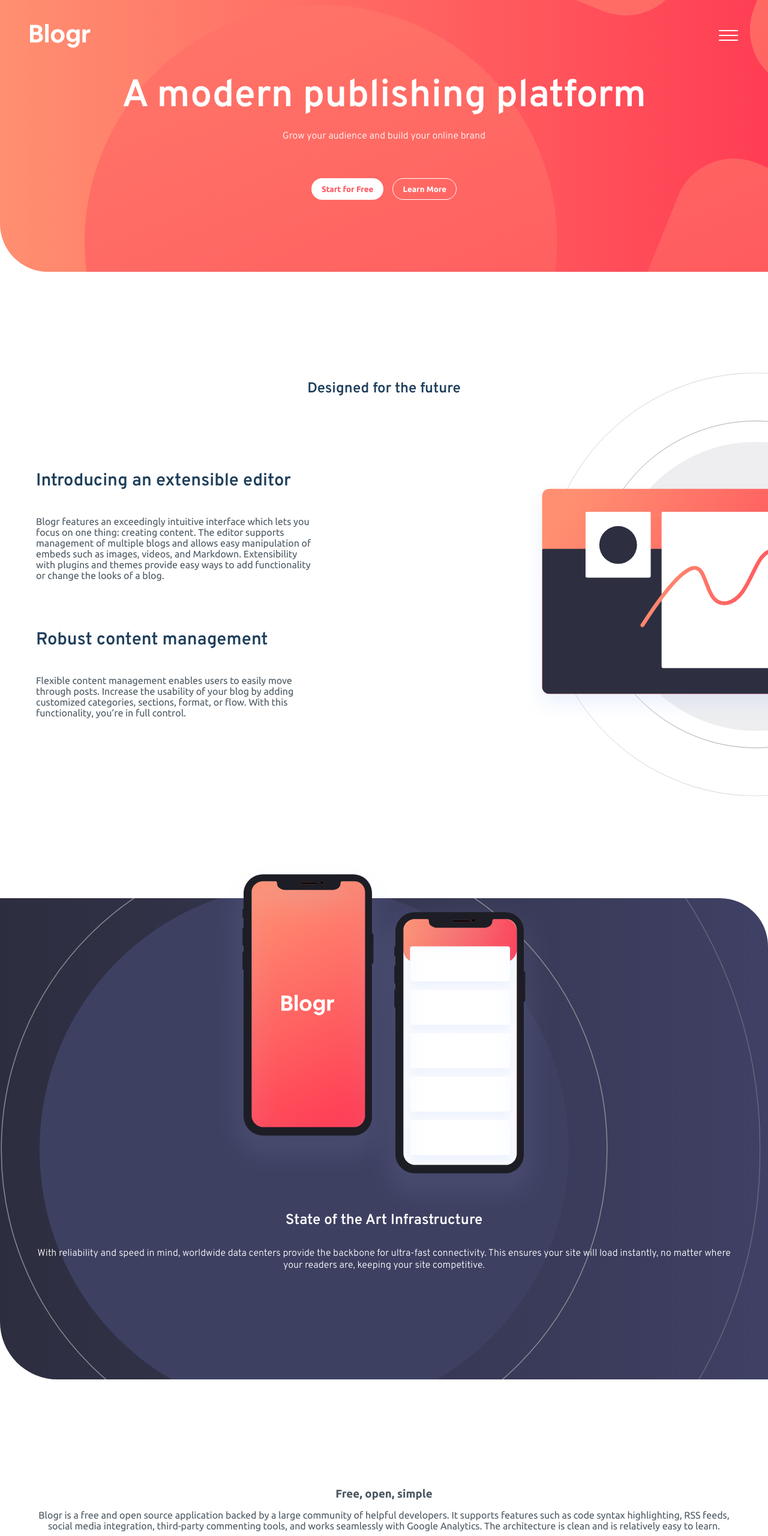
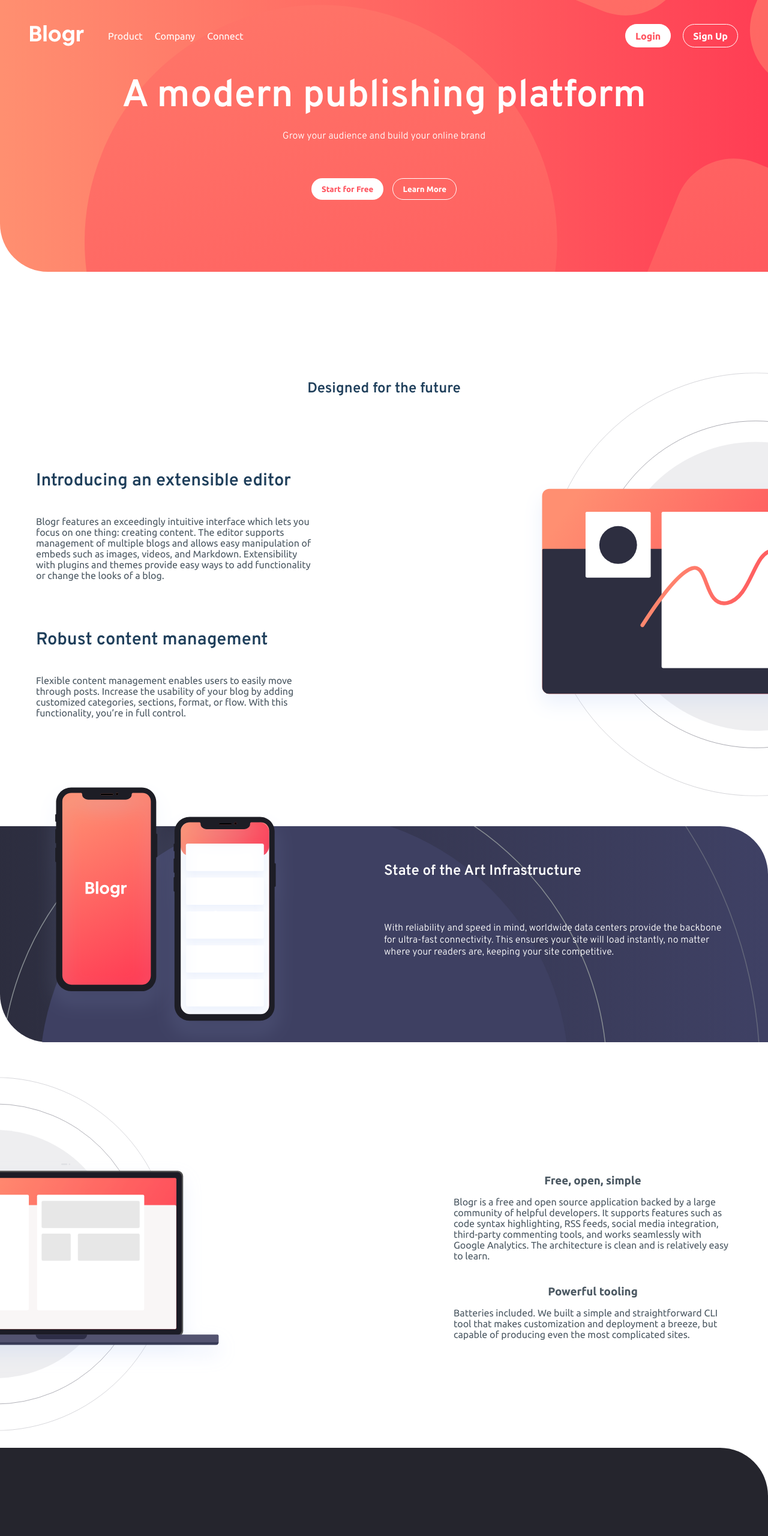
Before and after one commit to LucasDoCouto/blogr-landing-page, a plain HTML site: page index.html in a window 1280 px wide. Shown: the top 2560 px of the page at 60% size. Drawn offline with Linux system fonts and the light colour scheme.

Commit message:
nav menu

```diff
--- a/css/style.css
+++ b/css/style.css
@@ -146,16 +146,52 @@ img, svg{
     z-index: 3;
     padding-block: var(--space-m-l);
     inset-inline: var(--space-s-m);
+    gap: var(--space-m-l);
 }
 
 .menu-links{
     display: none;
 }
 
+[role="none"]{
+    display: grid;
+    place-items: center;
+}
+
+.menu-main-link{
+    text-decoration: none;
+    color: var(--text-white);
+}
+
+@media screen and (min-width: 601px){
+    .menu-links{
+        display: flex;
+        list-style-type: none;
+        justify-content: space-between;
+        width: 100%;
+        gap: var(--space-xs-s);
+    }
+
+    .menu-submenu{
+        display: none;
+    }
+
+    .menu-last{
+        margin-right: auto;
+    }
+
+}
+
 .hamburguer-menu{
     background: none;
     border: none;
     cursor: pointer;
+}
+
+@media screen and (min-width: 601px){
+    .hamburguer-menu{
+        display: none;
+    }
 }
 
 [aria-label="Homepage"]{
@@ -349,7 +385,6 @@ header .background{
     border-bottom-left-radius: 6rem;
     border-top-right-radius: 6rem;
     position: relative;
-    overflow: hidden;
 }
 
 .infrastructure p{
@@ -420,6 +455,8 @@ header .background{
     font-family: 'Ubuntu', sans-serif;
     font-weight: 100;
     padding: var(--space-3xl-4xl) 0;
+    position: relative;
+    overflow: hidden;
 }
 
 .features-section h2{
@@ -454,6 +491,15 @@ header .background{
     place-items: center;
     gap: var(--space-xl-2xl);
     text-align: center;
+}
+
+.feature-desktop-svg{
+    padding: 0;
+    position: absolute;
+    scale: 75%;
+    left: -53vh;
+    top: -10vh;
+    z-index: -4;
 }
 
 /* Footer */
@@ -546,7 +592,7 @@ footer{
         /* grid: 100% / auto auto; */
     }
 
-    .desktop-grid{
+    .desktop-grid-left{
         display: grid;
         /* grid: 100% / auto auto; */
         grid-template-columns: 40% auto;
@@ -554,6 +600,43 @@ footer{
         place-items: start;
         text-align: start;
         gap: var(--space-m-l);
+    }
+
+    .desktop-grid-right{
+        display: grid;
+        /* grid: 100% / auto auto; */
+        grid-template-columns: auto 40%;
+        grid-template-rows: auto auto;
+        place-items: start;
+        text-align: start;
+        gap: var(--space-m-l);
+    }
+
+    .infra-background{
+        /* inset: var(--space-s-m) 0 0; adiciona um espaço acima. TODO: estudar mais */
+        inset: 0;
+        margin: 0;
+        padding: 0;
+        max-height: 45vh;
+    }
+
+    .desktop-grid-phone{
+        display: grid;
+        /* grid: 100% / auto auto; */
+        grid-template-columns: auto 50%;
+        grid-template-rows: auto auto;
+        place-items: start;
+        text-align: start;
+        gap: var(--space-m-l);
+    }
+
+    .desktop-phone{
+        padding: 0;
+        position: absolute;
+        scale: 78%;
+        left: 0;
+        top: -18vh;
+        z-index: 1;
     }
 
     .future-editor h3{
@@ -568,8 +651,33 @@ footer{
         grid-area: 2 / 1;
     }
 
+    .item3{
+        grid-area: 1 / 2;
+    }
+
+    .item4{
+        grid-area: 2 / 2;
+    }
+
     .wrapper{
         margin: var(--space-l-xl);
     }
 
+    .footer-container{
+        display: grid;
+        grid-template-columns: auto auto;
+        align-items: start;
+    }
+
+    .footer-nav{
+        display: grid;
+        grid-template-columns: auto auto auto auto;
+    }
+
+    .footer-nav > div{
+        display: grid;
+        grid-template-columns: auto;
+        gap: var(--space-xs-s);
+    }
+
 }
--- a/index.html
+++ b/index.html
@@ -32,8 +32,8 @@
       </button>
       <ul role="menubar" class="menu-links" id="menu-bar">
         <li role="none">
-          <a href="#" role="menu-item">Product</a>
-          <ul>
+          <a href="#" role="menu-item" class="menu-main-link">Product</a>
+          <ul class="menu-submenu">
             Overview
             Pricing
             Marketplace
@@ -43,8 +43,8 @@
         </li>
 
         <li role="none">
-          <a href="#" role="menu-item">Company</a>
-          <ul>
+          <a href="#" role="menu-item" class="menu-main-link">Company</a>
+          <ul class="menu-submenu">
             About
             Team
             Blog
@@ -52,9 +52,9 @@
           </ul>
         </li>
 
-        <li role="none">
-          <a href="#" role="menu-item">Connect</a>
-          <ul>
+        <li role="none" class="menu-last">
+          <a href="#" role="menu-item" class="menu-main-link">Connect</a>
+          <ul class="menu-submenu">
             Contact
             Newsletter
             LinkedIn
@@ -92,7 +92,7 @@
       <div class="editor-content">
         <h2>Designed for the future</h2>
         <img src="images/illustration-editor-desktop.svg" alt="" class="mobile future-mobile-svg">
-        <div class="desktop-grid">
+        <div class="desktop-grid-left">
         <div class="grid-small content-desktop item1">
           <div>
           <h3>Introducing an extensible editor</h3>
@@ -123,22 +123,26 @@
       <img src="images/bg-pattern-circles.svg">
     </div>
     <div class="wrapper">
-      <img src="images/illustration-phones.svg" alt="" class="">
-      <h2>State of the Art Infrastructure</h2>
-      <div class="grid-small">
+      <img src="images/illustration-phones.svg" alt="" class="desktop-phone">
+      <div class="desktop-grid-phone">
+      <h2 class="item3">State of the Art Infrastructure</h2>
+      <div class="grid-small item4">
         <p>
         With reliability and speed in mind, worldwide data centers provide the backbone for ultra-fast connectivity.
         This ensures your site will load instantly, no matter where your readers are, keeping your site competitive.
         </p>
       </div>
+      </div>
     </div>
   </section>
 
   <section class="features-section">
+    <img src="images/illustration-laptop-desktop.svg" alt="" class="desktop feature-desktop-svg">
     <div class="wrapper">
       <div class="features-content">
       <img src="images/illustration-laptop-mobile.svg" alt="" class="mobile future-mobile-svg">
-      <div class="grid-small">
+      <div class="desktop-grid-right">
+      <div class="grid-small item3">
         <h3>Free, open, simple</h3>
         <p>
           Blogr is a free and open source application backed by a large community of helpful developers. It supports
@@ -146,12 +150,13 @@
           and works seamlessly with Google Analytics. The architecture is clean and is relatively easy to learn.
         </p>
     </div>
-    <div class="grid-small">
+    <div class="grid-small item4">
       <h3>Powerful tooling</h3>
       <p>
         Batteries included. We built a simple and straightforward CLI tool that makes customization and deployment a breeze, but
         capable of producing even the most complicated sites.
       </p>
+    </div>
     </div>
     </div>
     </div>
@@ -162,23 +167,29 @@
       <img src="/images/logo.svg">
 
       <div class="footer-nav">
+        <div>
         <a href="" class="section-nav">Product</a>
         <a href="" class="subsection-nav">Overview</a>
         <a href="" class="subsection-nav">Pricing</a>
         <a href="" class="subsection-nav">Marketplace</a>
         <a href="" class="subsection-nav">Features</a>
         <a href="" class="subsection-nav">Integrations</a>
+        </div>
 
+        <div>
         <a href="" class="section-nav">Company</a>
         <a href="" class="subsection-nav">About</a>
         <a href="" class="subsection-nav">Team</a>
         <a href="" class="subsection-nav">Blog</a>
         <a href="" class="subsection-nav">Careers</a>
+        </div>
 
+        <div>
         <a href="" class="section-nav">Connect</a>
         <a href="" class="subsection-nav">Contact</a>
         <a href="" class="subsection-nav">Newsletter</a>
         <a href="" class="subsection-nav">LinkedIn</a>
+        </div>
       </div>
 
     </div>
```
